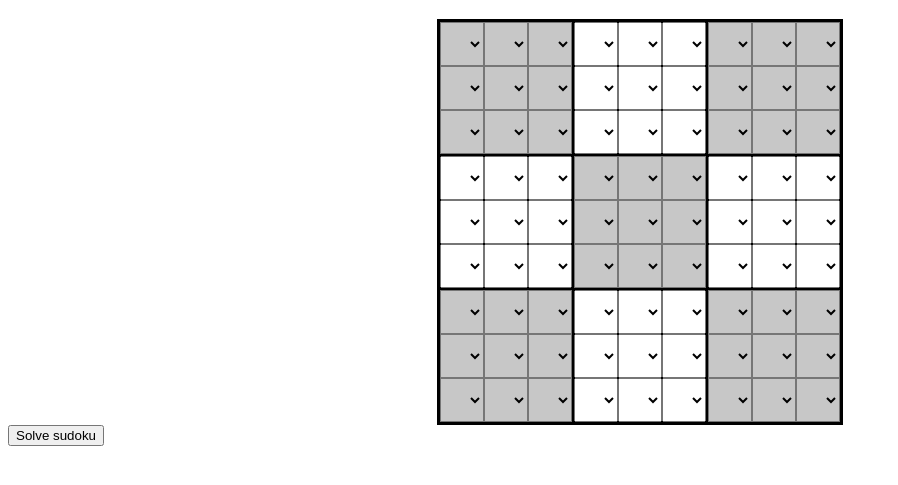
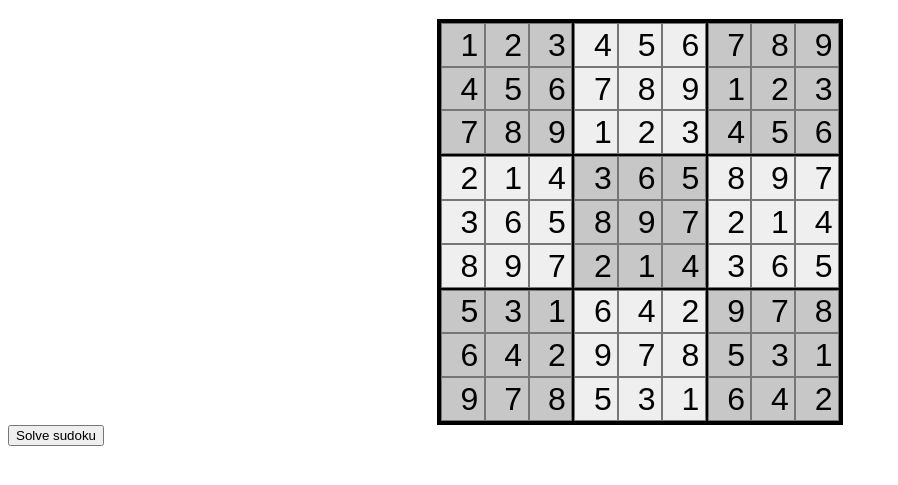
Before and after one commit to MarcusBBB/sudokusolver, a website with bundled scripts: page index.html in a window 1280 px wide. Both pictures are taken after a click on the button "Solve sudoku". Shown: the part 61-546 px from the top of the page, without its empty margins (0-898 px from the left). Built offline with nearby package versions, Linux system fonts and the light colour scheme.

Commit message:
solver works but overflow problems

```diff
--- a/index.html
+++ b/index.html
@@ -7,6 +7,7 @@
             UTF-8 wordt door HTML5 specificaties aanbevolen.
         -->
 		<meta charset="UTF-8" />
+		<meta name="viewport" content="width=device-width, initial-scale=1.0" />
 		<link rel="stylesheet" type="text/css" href="styles.css" />
 		<title>Sudoku solver</title>
 	</head>
--- a/main.js
+++ b/main.js
@@ -3,7 +3,7 @@ solveSudoku = function () {
 	console.log(sudokuGrid);
 	let solved = Solver.solveSudoku(sudokuGrid);
 	Solver.printSudoku(solved);
-	console.log(solved);
+	fillGrid(solved);
 };
 
 function getGrid() {
@@ -157,3 +157,18 @@ const Solver = {
 		}
 	},
 };
+
+fillGrid = function (solved) {
+	let blockNum = 0;
+	for (let block of grid.children) {
+		let numInBlock = 0;
+		for (let select_element of block.children) {
+			let rowNumber = Math.floor(blockNum / 3) * 3 + Math.floor(numInBlock / 3);
+			let columnNumber = (blockNum % 3) * 3 + (numInBlock % 3);
+			console.log(rowNumber, columnNumber);
+			select_element.value = solved[rowNumber][columnNumber];
+			numInBlock++;
+		}
+		blockNum++;
+	}
+};
--- a/styles.css
+++ b/styles.css
@@ -2,6 +2,9 @@ h1 {
 	text-align: center;
 }
 
+p {
+	font-size: x-large;
+}
 #sudokugrid {
 	display: grid;
 	margin: 0 auto;
@@ -10,16 +13,26 @@ h1 {
 	height: 50vh;
 	min-width: 300px;
 	min-height: 300px;
-	gap: 2px;
-	background-color: black;
 	border: 3px solid black;
 }
 
 .grid {
 	display: grid;
 	grid-template: repeat(3, 1fr) / repeat(3, 1fr);
+	border: 1.5px solid black;
 }
 
+select {
+	font-size: xx-large;
+	text-align: center;
+	-moz-appearance: none;
+	-webkit-appearance: none;
+	padding-left: 30%;
+}
+
+select::-ms-expand {
+	display: none;
+}
 .grey select {
 	background-color: rgb(199, 199, 199);
 }
```
